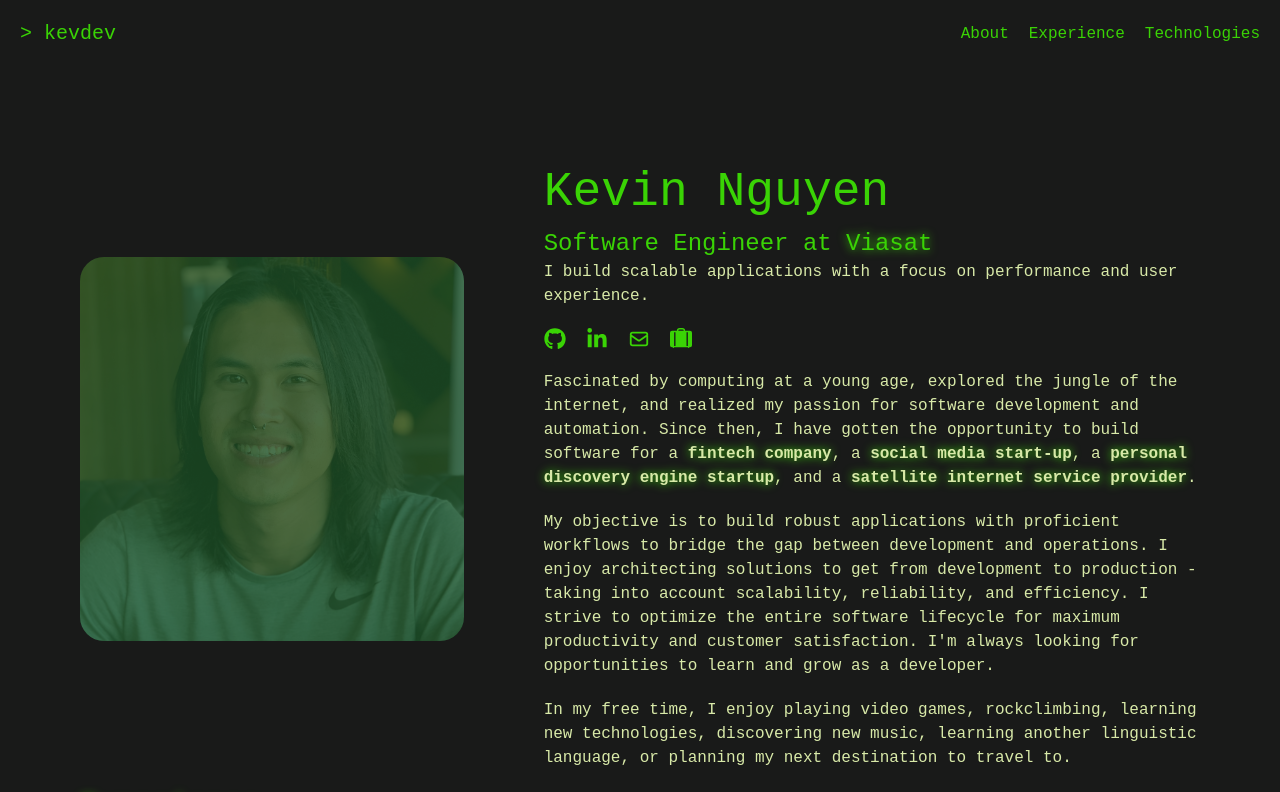
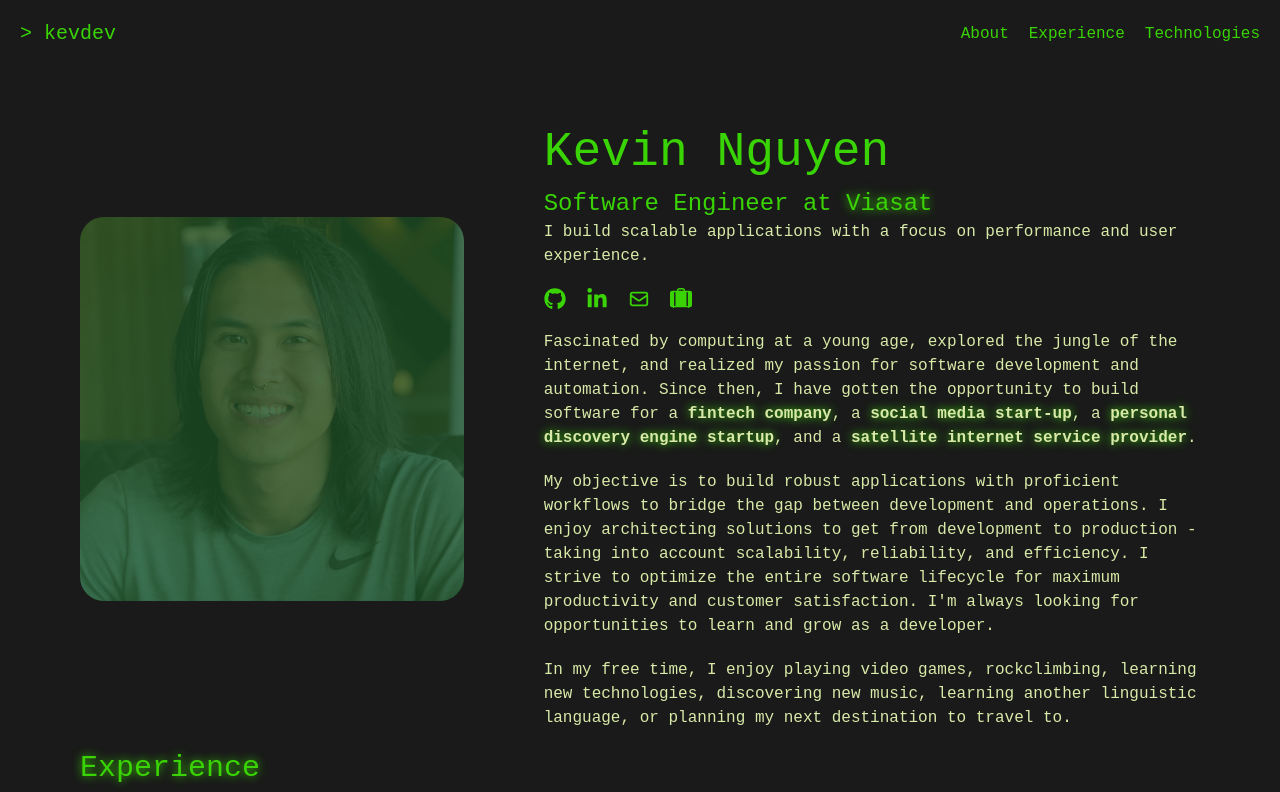
Before and after one commit to ktn1234/personal-website, a React (Vite) app: page / in a window 1280 px wide. Shown: the top 792 px of the page. Built offline with nearby package versions, Linux system fonts and the light colour scheme.

Commit message:
:iphone: Changed px and py as screen scales

```diff
--- a/src/components/Container/UIContainer.tsx
+++ b/src/components/Container/UIContainer.tsx
@@ -1,9 +1,5 @@
 function UIContainer({ children }: { children: React.ReactNode }): JSX.Element {
-  return (
-    <div className="px-10 py-5 sm:px-20 sm:py-10 md:px-30 md:py-20">
-      {children}
-    </div>
-  );
+  return <div className="px-10 py-5 sm:px-20 sm:py-10">{children}</div>;
 }
 
 export default UIContainer;
```
